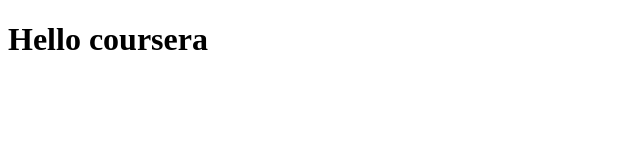
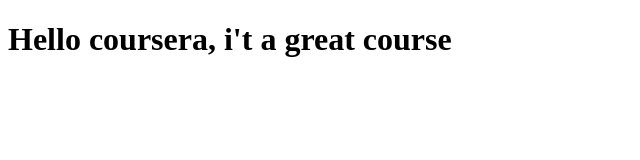
Before and after one commit to betoqb/coursera-test, a plain HTML site: page site/index.html in a window 1280 px wide. Shown: the whole page, without its empty margins (0-640 px from the left). Drawn offline with Linux system fonts and the light colour scheme.

Commit message:
Samll addition to our page

```diff
--- a/site/index.html
+++ b/site/index.html
@@ -4,6 +4,6 @@
 	<title>Hello Coursera</title>
 </head>
 <body>
-<h1>Hello coursera</h1>
+<h1>Hello coursera, i't a great course</h1>
 </body>
 </html>
```
